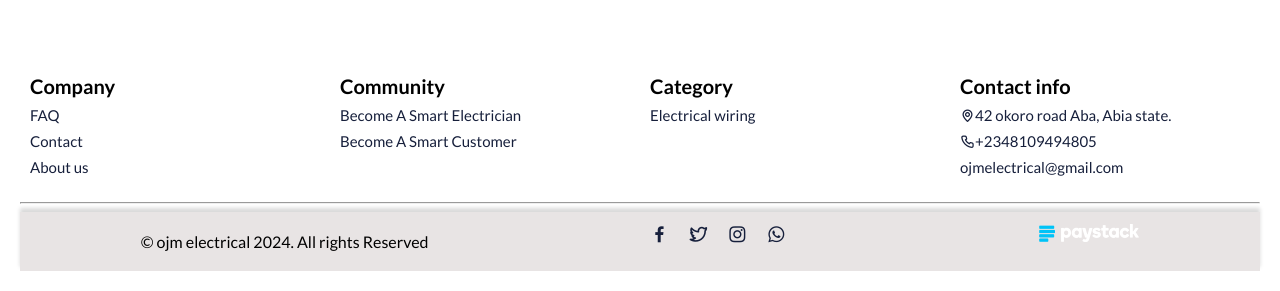
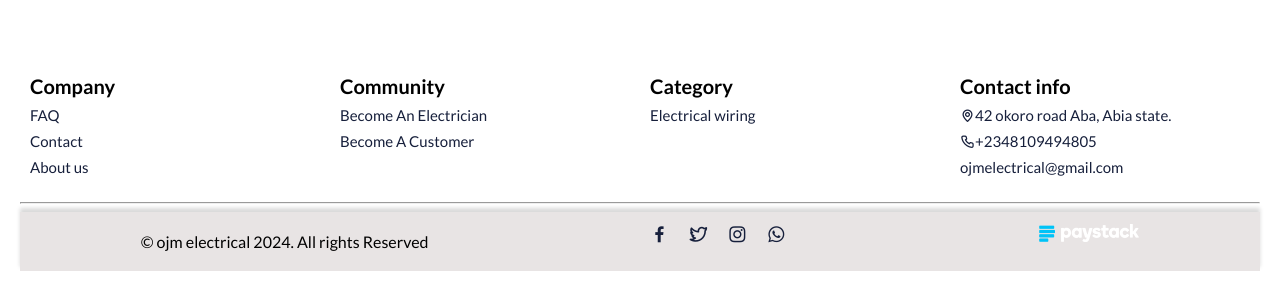
Before and after one commit to Charleskojomark/my-repo, a Django app: page /user/sign in a window 1280 px wide. Shown: the part 1044-1335 px from the top of the page. Run offline with Django 5.2, Linux system fonts and the light colour scheme.

Commit message:
updated html

```diff
--- a/templates/login.html
+++ b/templates/login.html
@@ -147,8 +147,8 @@
             <div>
                 <h3>Community</h3>
                 <ul>
-                    <li><a href="prof-signup.html">Become A Smart Electrician</a></li>
-                    <li><a href="signup.html">Become A Smart Customer</a></li>
+                    <li><a href="{%url 'userauth:prof-signup'%}">Become An Electrician</a></li>
+                    <li><a href="{%url 'userauth:signup'%}">Become A Customer</a></li>
                 </ul>
             </div>
 
--- a/templates/post_job.html
+++ b/templates/post_job.html
@@ -179,8 +179,8 @@
       <div>
         <h3>Community</h3>
         <ul>
-          <li><a href="prof-signup.html">Become A Smart Electrician</a></li>
-          <li><a href="signup.html">Become A Smart Customer</a></li>
+          <li><a href="{%url 'userauth:prof-signup'%}">Become An Electrician</a></li>
+          <li><a href="{%url 'userauth:signup'%}">Become A Customer</a></li>
         </ul>
       </div>
 
--- a/templates/prof-signup.html
+++ b/templates/prof-signup.html
@@ -236,8 +236,8 @@
       <div>
         <h3>Community</h3>
         <ul>
-          <li><a href="prof-signup.html">Become A Smart Electrician</a></li>
-          <li><a href="signup.html">Become A Smart Customer</a></li>
+          <li><a href="{%url 'userauth:prof-signup'%}">Become An Electrician</a></li>
+          <li><a href="{%url 'userauth:signup'%}">Become A Customer</a></li>
         </ul>
       </div>
 
--- a/templates/sign.html
+++ b/templates/sign.html
@@ -118,8 +118,8 @@
       <div>
         <h3>Community</h3>
         <ul>
-          <li><a href="prof-signup.html">Become A Smart Electrician</a></li>
-          <li><a href="signup.html">Become A Smart Customer</a></li>
+          <li><a href="{%url 'userauth:prof-signup'%}">Become An Electrician</a></li>
+          <li><a href="{%url 'userauth:signup'%}">Become A Customer</a></li>
         </ul>
       </div>
 
--- a/templates/signup.html
+++ b/templates/signup.html
@@ -210,8 +210,8 @@
       <div>
         <h3>Community</h3>
         <ul>
-          <li><a href="prof-signup.html">Become A Smart Electrician</a></li>
-          <li><a href="signup.html">Become A Smart Customer</a></li>
+          <li><a href="{%url 'userauth:prof-signup'%}">Become An Electrician</a></li>
+          <li><a href="{%url 'userauth:signup'%}">Become A Customer</a></li>
         </ul>
       </div>
 
```
Also changed, not shown: 1 other file.
